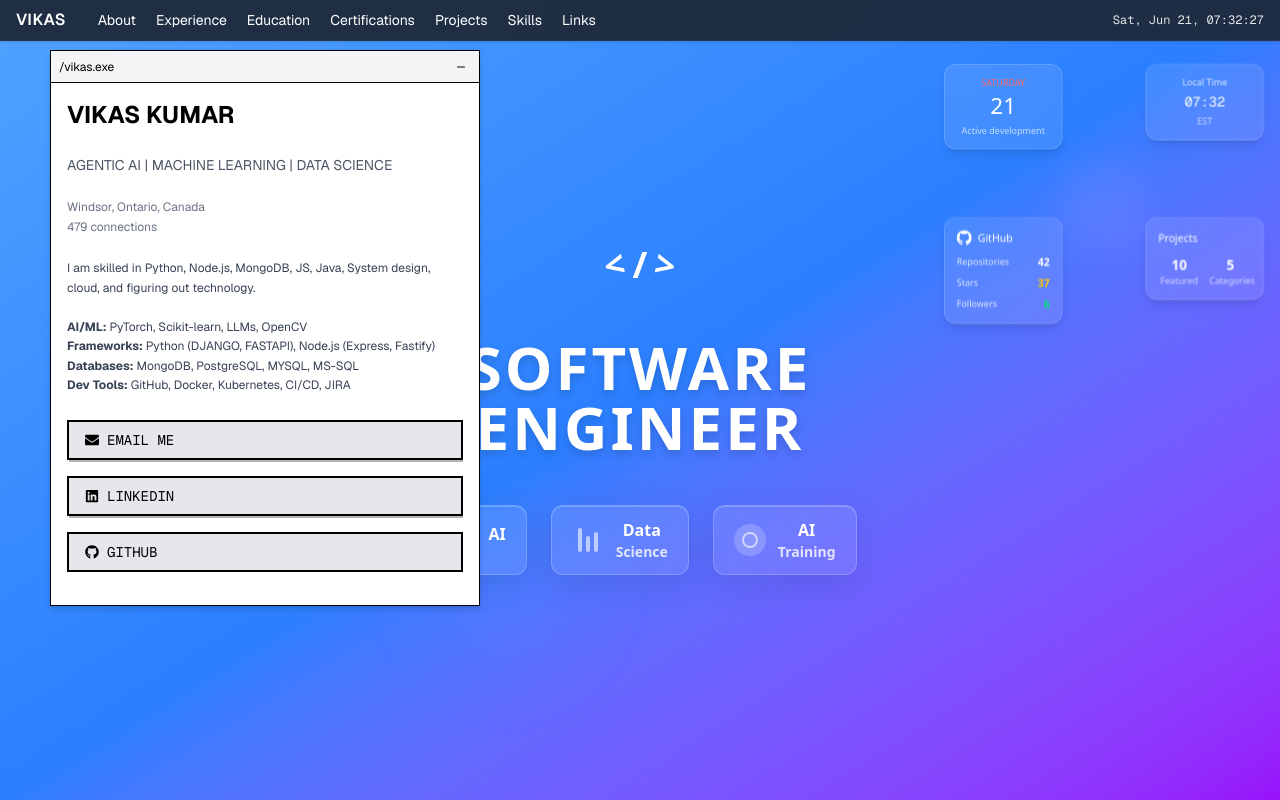
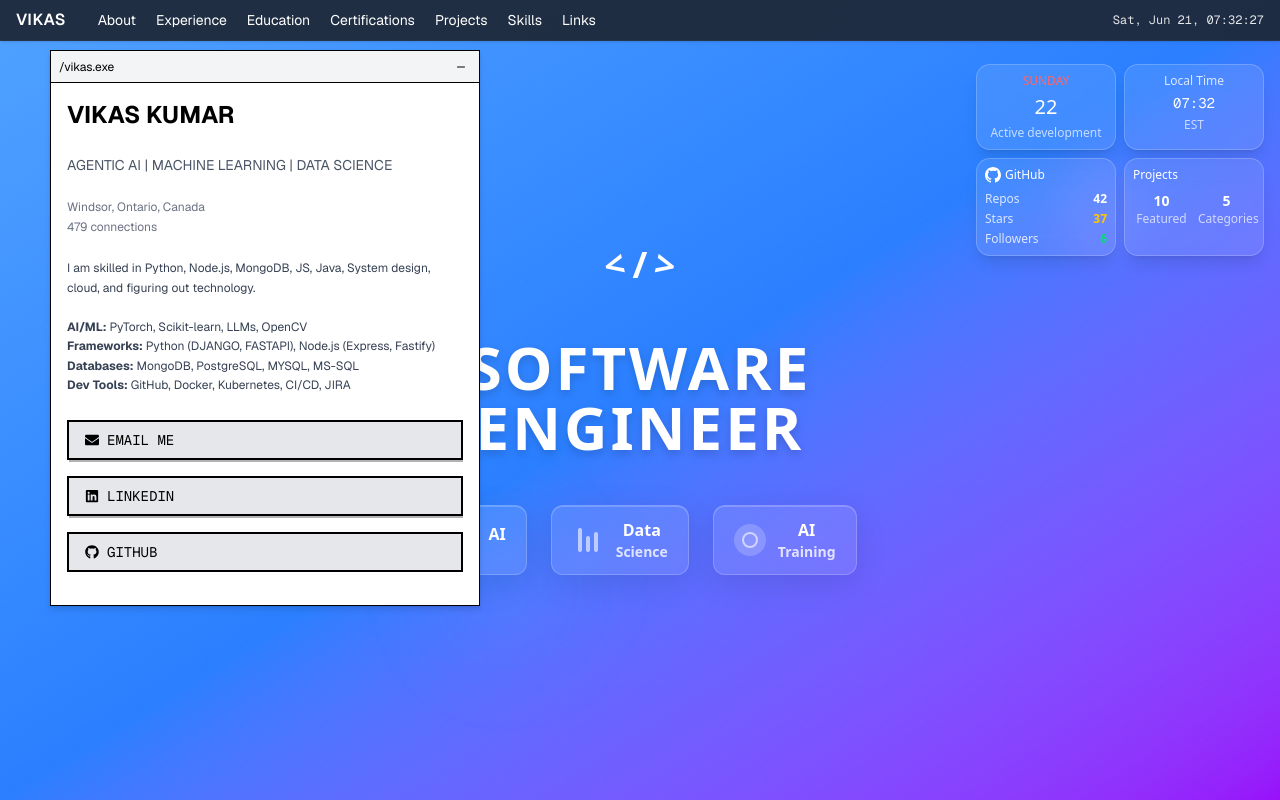
Before and after one commit to vikasdimaniya/portfolio, a Next.js app: page / in a window 1280 px wide. Built offline with nearby package versions, Linux system fonts and the light colour scheme.

Commit message:
Refactor widget grid on Home page by adjusting layout dimensions and enhancing widget designs. Introduce new styles for Calendar, Time, GitHub, and Projects Stats widgets, improving visual appeal and user experience.

```diff
--- a/app/page.tsx
+++ b/app/page.tsx
@@ -144,22 +144,67 @@
       <div className="absolute bottom-32 left-1/3 w-40 h-40 bg-blue-300/5 rounded-full blur-2xl"></div>
 
       {/* Widget Grid - Right Side Layout */}
-      <div className="absolute top-16 right-4 w-80 pointer-events-none">
-        <div className="grid grid-cols-2 gap-1">
+      <div className="absolute top-16 right-4 w-72 pointer-events-none">
+        <div className="grid grid-cols-2 gap-2">
           {/* Top row */}
-          <div className="transform scale-75 origin-top-left">
-            <CalendarWidget />
+          <div className="bg-white/10 backdrop-blur-md rounded-xl p-2 border border-white/20 shadow-lg">
+            <div className="text-center">
+              <div className="text-red-400 text-xs font-medium mb-1">SUNDAY</div>
+              <div className="text-white text-xl font-light mb-1">22</div>
+              <div className="text-white/70 text-xs">Active development</div>
+            </div>
           </div>
-          <div className="transform scale-75 origin-top-right">
-            <TimeWidget />
+
+          <div className="bg-white/10 backdrop-blur-md rounded-xl p-2 border border-white/20 shadow-lg">
+            <div className="text-center">
+              <div className="text-white/80 text-xs mb-1">Local Time</div>
+              <div className="text-white text-sm font-mono">
+                {new Date().toLocaleTimeString('en-US', {
+                  hour12: false,
+                  hour: '2-digit',
+                  minute: '2-digit'
+                })}
+              </div>
+              <div className="text-white/70 text-xs mt-1">EST</div>
+            </div>
           </div>
 
           {/* Bottom row */}
-          <div className="transform scale-75 origin-bottom-left">
-            <GitHubWidget />
+          <div className="bg-white/10 backdrop-blur-md rounded-xl p-2 border border-white/20 shadow-lg">
+            <div className="flex items-center mb-2">
+              <svg className="w-4 h-4 text-white mr-1" fill="currentColor" viewBox="0 0 24 24">
+                <path d="M12 0C5.374 0 0 5.373 0 12 0 17.302 3.438 21.8 8.207 23.387c.599.111.793-.261.793-.577v-2.234c-3.338.726-4.033-1.416-4.033-1.416-.546-1.387-1.333-1.756-1.333-1.756-1.089-.745.083-.729.083-.729 1.205.084 1.839 1.237 1.839 1.237 1.07 1.834 2.807 1.304 3.492.997.107-.775.418-1.305.762-1.604-2.665-.305-5.467-1.334-5.467-5.931 0-1.311.469-2.381 1.236-3.221-.124-.303-.535-1.524.117-3.176 0 0 1.008-.322 3.301 1.23A11.509 11.509 0 0112 5.803c1.02.005 2.047.138 3.006.404 2.291-1.552 3.297-1.23 3.297-1.23.653 1.653.242 2.874.118 3.176.77.84 1.235 1.911 1.235 3.221 0 4.609-2.807 5.624-5.479 5.921.43.372.823 1.102.823 2.222v3.293c0 .319.192.694.801.576C20.566 21.797 24 17.3 24 12c0-6.627-5.373-12-12-12z"/>
+              </svg>
+              <span className="text-white font-medium text-xs">GitHub</span>
+            </div>
+            <div className="space-y-1">
+              <div className="flex justify-between items-center">
+                <span className="text-white/80 text-xs">Repos</span>
+                <span className="text-white font-semibold text-xs">42</span>
+              </div>
+              <div className="flex justify-between items-center">
+                <span className="text-white/80 text-xs">Stars</span>
+                <span className="text-yellow-400 font-semibold text-xs">37</span>
+              </div>
+              <div className="flex justify-between items-center">
+                <span className="text-white/80 text-xs">Followers</span>
+                <span className="text-green-400 font-semibold text-xs">6</span>
+              </div>
+            </div>
           </div>
-          <div className="transform scale-75 origin-bottom-right">
-            <ProjectsStatsWidget />
+
+          <div className="bg-white/10 backdrop-blur-md rounded-xl p-2 border border-white/20 shadow-lg">
+            <div className="text-white text-xs font-medium mb-2">Projects</div>
+            <div className="grid grid-cols-2 gap-2">
+              <div className="text-center">
+                <div className="text-white text-sm font-semibold">10</div>
+                <div className="text-white/70 text-xs">Featured</div>
+              </div>
+              <div className="text-center">
+                <div className="text-white text-sm font-semibold">5</div>
+                <div className="text-white/70 text-xs">Categories</div>
+              </div>
+            </div>
           </div>
         </div>
       </div>
```
